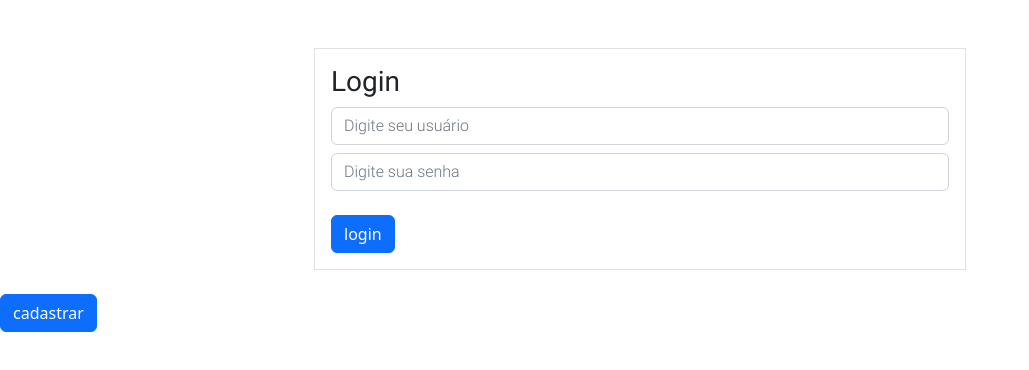
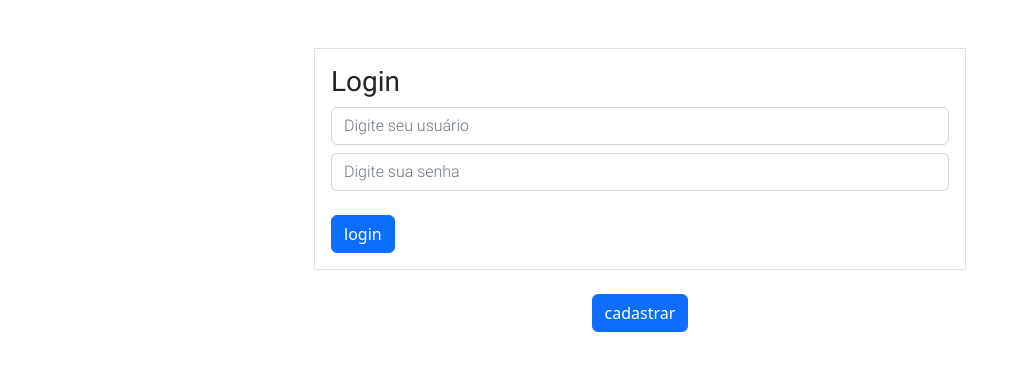
Before and after one commit to ArTuR00232/Trabalho_Teste, a plain HTML site: page codigos/src/login.html in a window 1280 px wide. Shown: the whole page, without its empty margins (0-1029 px from the left). Drawn offline with nearby package versions, Linux system fonts and the light colour scheme.

Commit message:
Update style.css

```diff
--- a/codigos/style/style.css
+++ b/codigos/style/style.css
@@ -15,3 +15,8 @@
 .inputs {
     font-family: Roboto-Light;
 }
+#cadastro{
+    display: block;
+    margin-left: auto;
+    margin-right: auto;
+}
```
